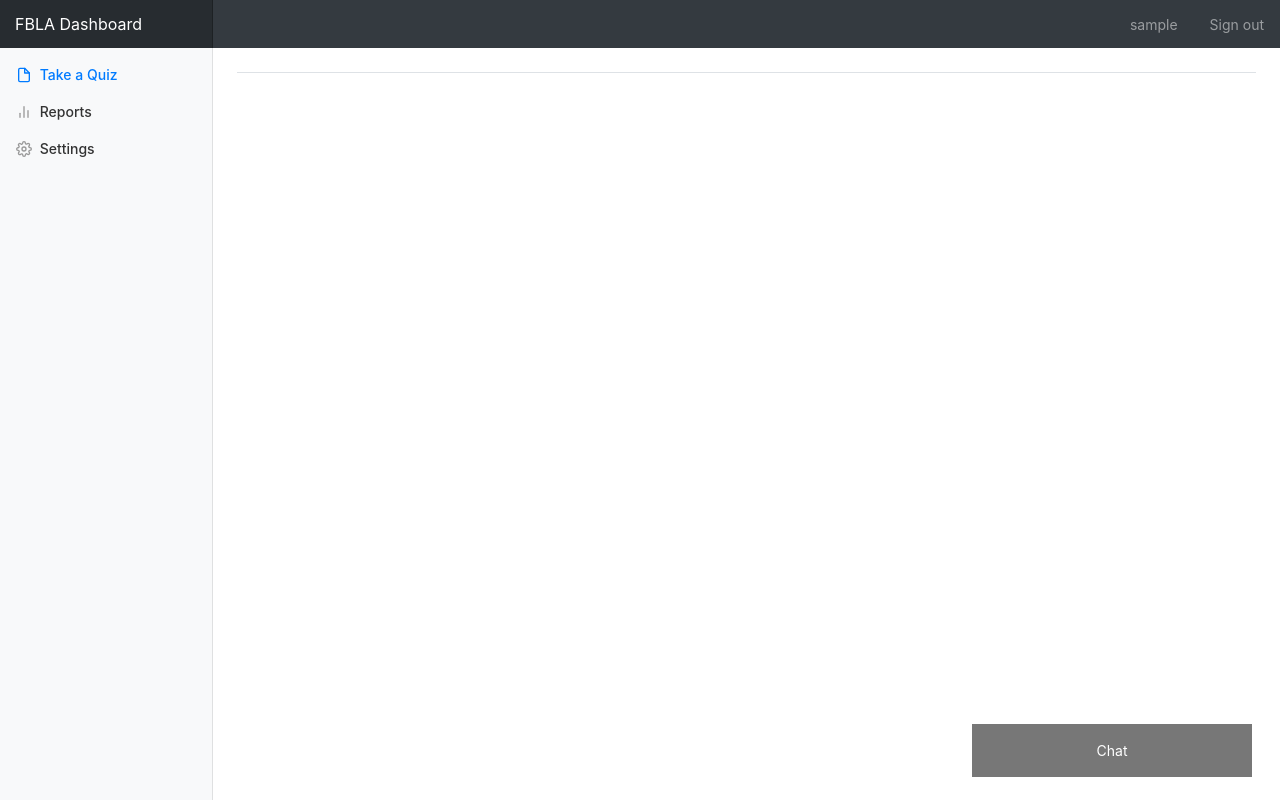
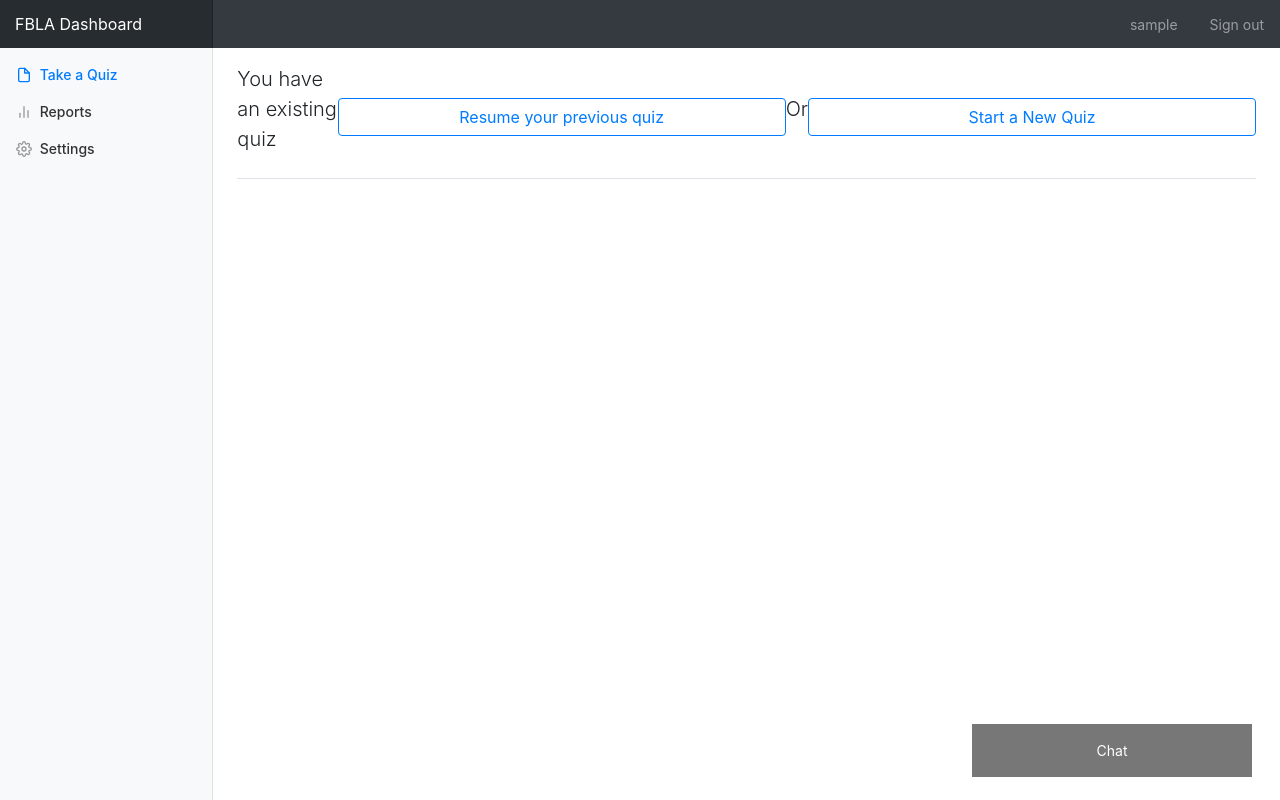
Before and after one commit to reybahl/FBLA-Quiz, a Flask app: page /dashboard in a window 1280 px wide. Run offline with Flask 2, Linux system fonts and the light colour scheme; the visitor is signed in with stand-in values (Sample User, id 1); data that the repository does not hold is empty; some libraries are stand-ins or nearby versions.

Commit message:
Added option to resume quiz or start a new one

```diff
--- a/main.py
+++ b/main.py
@@ -55,8 +55,11 @@ def dashboard():
         session['username'] = user
         return render_template('dashboard.html', email=user)
 
+    quiz = connection.get_quiz_in_progress(session['username'])
+    quiz_in_progress = True if quiz is not None else False
+
     if 'username' in session.keys():
-        return render_template('dashboard.html', email=session['username'])
+        return render_template('dashboard.html', email=session['username'], quiz_in_progress=quiz_in_progress)
     else:
         return redirect(url_for('login'))
 @app.route('/quiz', methods= ["GET", "POST"] )
@@ -64,12 +67,16 @@ def quiz():
     global questions_answers
     if request.method != "POST":
         #first check if a quiz is in progress, if yes, show that quiz, otherwise show screen to generate a new quiz
-        quizqa = connection.get_quiz_in_progress(session['username'])
-        if quizqa is not None:
-            #get correct answers from database
-            questions_answers = connection.get_correct_answers(quizqa)
-            return render_template('quizinprogress.html', quizqa = quizqa['results'], enumerate = enumerate)
-        questions_answers = connection.generate_quiz(session['username'])
+        generate_quiz_in_progress = request.args.get('quiz_in_progress')
+        if generate_quiz_in_progress == 'true':
+            quizqa = connection.get_quiz_in_progress(session['username'])
+            if quizqa is not None:
+                #get correct answers from database
+                questions_answers = connection.get_correct_answers(quizqa)
+                return render_template('quizinprogress.html', quizqa = quizqa['results'], enumerate = enumerate)
+        else:
+            connection.delete_quiz_in_progress(session['username'])
+            questions_answers = connection.generate_quiz(session['username'])
         if 'username' in session.keys():
             return render_template('quizpage.html', questions = questions_answers, enumerate = enumerate)
         else:
@@ -160,4 +167,12 @@ def getHelp():
         qa = connection.get_help(request.get_json())
         return jsonify(qa)
 
+@app.route('/quizInProgressExists', methods=['GET'])
+def quizInProgressExists():
+    quiz = connection.get_quiz_in_progress(session['username'])
+    if quiz is None:
+        return "False"
+    else:
+        return "True"
+
 app.run('localhost')
--- a/templates/dashboard.html
+++ b/templates/dashboard.html
@@ -129,13 +129,13 @@
         <div class="sidebar-sticky">
           <ul class="nav flex-column">
             <li class="nav-item">
-              <a class="nav-link active" href="#quiz" onclick="generateQuiz()">
+              <a class="nav-link active" href="#quiz" onclick="getQuizInProgress()">
                 <span data-feather="file"></span>
                 Take a Quiz
               </a>
             </li>
             <li class="nav-item">
-              <a class="nav-link" href="#results" onclick="populateReports()" data-toggle="tooltip" data-placement="top" title="You can view your historical quiz reports here">
+              <a class="nav-link" href="#reports" onclick="populateReports()" data-toggle="tooltip" data-placement="top" title="You can view your historical quiz reports here">
                 <span data-feather="bar-chart-2"></span>
                 Reports
               </a>
@@ -153,17 +153,13 @@
 
       <main role="main" class="col-md-9 ml-sm-auto col-lg-10 pt-3 px-4">
         <div id="dynamicContent" class="d-flex flex-wrap flex-md-nowrap align-items-center pb-2 mb-3 border-bottom">
-          <!-- <h1 class="h2">Dashboard</h1> -->
-          <!-- <div class="btn-toolbar mb-2 mb-md-0">
-              <div class="btn-group mr-2">
-                <button class="btn btn-sm btn-outline-secondary">Share</button>
-                <button class="btn btn-sm btn-outline-secondary">Export</button>
-              </div>
-              <button class="btn btn-sm btn-outline-secondary dropdown-toggle">
-                <span data-feather="calendar"></span>
-                This week
-              </button>
-            </div> -->
+          {% if quiz_in_progress == True %}
+            <p style="align-items:center;" class= "lead">You have an existing quiz</p>
+            <button class = "btn btn-outline-primary btn-block" onclick="generateQuiz(true)">Resume your previous quiz</button>
+            <p style="align-items:center;" class= "lead">Or</p>
+          {% endif %}
+          <button class = "btn btn-outline-primary btn-block" onclick="generateQuiz(false)">Start a New Quiz</button>
+          <br>
         </div>
 
         <!-- <canvas class="my-4" id="myChart" width="900" height="380"></canvas>
@@ -371,17 +367,36 @@
   <script>
 
     var hash = location.hash.substr(1);
-    console.log(hash);
+    //var originalHTML = document.getElementById("dynamicContent").innerHTML;
+    //console.log(hash);
 
     if(hash == 'quiz'){
-      generateQuiz();
+      getQuizInProgress();
     }
 
-    else if(hash == 'reports'){
+    if(hash == 'reports'){
       populateReports();
     }
     else if(hash == 'settings'){
       populateSettings();
+    }
+
+    function getQuizInProgress(){
+      $.get('quizInProgressExists', {},
+        function (response) {
+          populateQuizStartPage(response)
+        });
+    }
+    function populateQuizStartPage(quizexists){
+     if (quizexists == 'True'){
+      var html = '<p style="align-items:center;" class= "lead">You have an existing quiz</p> \r\n \
+            <button class = "btn btn-outline-primary btn-block" onclick="generateQuiz(true)">Resume your previous quiz</button> \r\n \
+            <p style="align-items:center;" class= "lead">Or</p> \r\n \
+          <button class = "btn btn-outline-primary btn-block" onclick="generateQuiz(false)">Start a New Quiz</button>';
+     } else {
+      var html = '<button class = "btn btn-outline-primary btn-block" onclick="generateQuiz(false)">Start a New Quiz</button>';
+     }
+     document.getElementById("dynamicContent").innerHTML = html;
     }
 
     function populateReports() {
@@ -391,11 +406,20 @@
         });
     }
 
-    function generateQuiz() {
-      $.get('quiz', {},
+    function generateQuiz(quiz_in_progress) {
+      if (quiz_in_progress) {
+        $.get('quiz?quiz_in_progress=true', {},
         function (response) {
           document.getElementById("dynamicContent").innerHTML = response
         });
+      }
+
+      else{
+        $.get('quiz?quiz_in_progress=false', {},
+        function (response) {
+          document.getElementById("dynamicContent").innerHTML = response
+        });
+      }
     }
 
     function populateSettings() {
```
